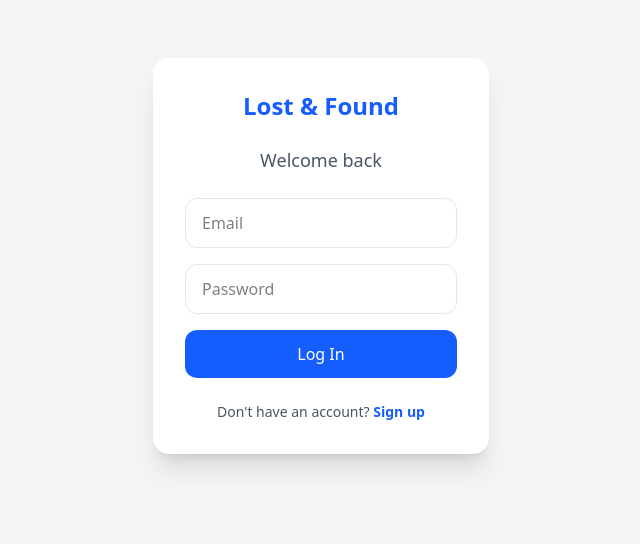
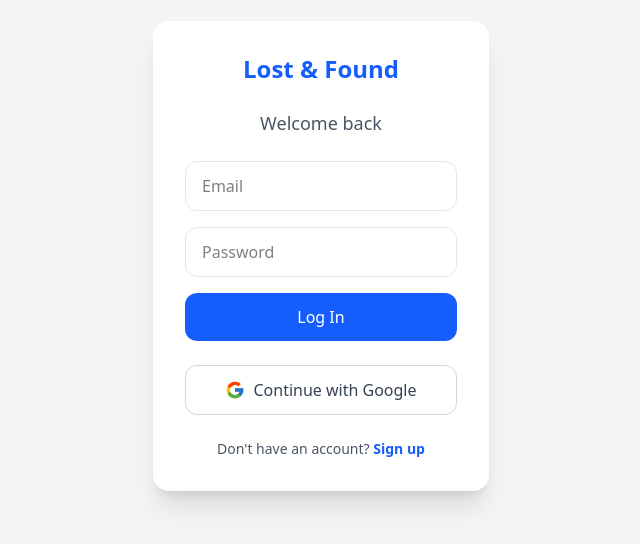
Before and after one commit to KenKenLim07/lost-and-found, a React (Vite) app: page / in a window 1280 px wide. Shown: the part 144-688 px from the top of the page, without its empty margins (319-959 px from the left). Built offline with nearby package versions, Linux system fonts and the light colour scheme.

Commit message:
added google auth

```diff
--- a/package.json
+++ b/package.json
@@ -20,6 +20,7 @@
     "framer-motion": "^12.7.4",
     "react": "^19.0.0",
     "react-dom": "^19.0.0",
+    "react-icons": "^5.5.0",
     "react-router-dom": "^7.5.2",
     "tailwindcss": "^4.1.4"
   },
--- a/src/components/AuthForm.jsx
+++ b/src/components/AuthForm.jsx
@@ -1,42 +1,58 @@
 import { useState } from 'react'
 import { supabase } from '../lib/supabase'
 import { motion, AnimatePresence } from 'framer-motion'
+import { FcGoogle } from 'react-icons/fc' // Google icon (optional)
 
 export default function AuthForm() {
+  // 🔐 Auth-related states
   const [email, setEmail] = useState('')
   const [password, setPassword] = useState('')
   const [isSignUp, setIsSignUp] = useState(false)
   const [error, setError] = useState(null)
   const [isLoading, setIsLoading] = useState(false)
-  const [isConfirmationSent, setIsConfirmationSent] = useState(false) // New state for confirmation message
+  const [isConfirmationSent, setIsConfirmationSent] = useState(false)
 
+  // 📥 Handle email/password login or signup
   const handleAuth = async (e) => {
     e.preventDefault()
     setError(null)
     setIsLoading(true)
-    setIsConfirmationSent(false) // Reset confirmation message on each attempt
+    setIsConfirmationSent(false)
 
     const { error } = isSignUp
       ? await supabase.auth.signUp({ email, password })
       : await supabase.auth.signInWithPassword({ email, password })
 
     if (isSignUp && !error) {
-      setIsConfirmationSent(true) // Show confirmation message if sign-up is successful
+      setIsConfirmationSent(true)
     } else if (error) {
       setError(error.message)
     }
+
     setIsLoading(false)
   }
 
+  // 🟢 Handle Google OAuth login
+  const handleGoogleLogin = async () => {
+    const { error } = await supabase.auth.signInWithOAuth({
+      provider: 'google',
+    })
+
+    if (error) {
+      setError(error.message)
+    }
+  }
+
+  // ✨ Animation configs
   const containerVariants = {
     hidden: { opacity: 0 },
     visible: {
       opacity: 1,
       transition: {
         staggerChildren: 0.1,
-        delayChildren: 0.2
-      }
-    }
+        delayChildren: 0.2,
+      },
+    },
   }
 
   const itemVariants = {
@@ -44,8 +60,8 @@ export default function AuthForm() {
     visible: {
       opacity: 1,
       scale: 1,
-      transition: { type: 'spring', stiffness: 300, damping: 24 }
-    }
+      transition: { type: 'spring', stiffness: 300, damping: 24 },
+    },
   }
 
   return (
@@ -55,10 +71,12 @@ export default function AuthForm() {
       animate="visible"
       variants={containerVariants}
     >
+      {/* 🔲 Auth card container */}
       <motion.div
         className="bg-white rounded-2xl shadow-xl p-8 space-y-6"
         variants={itemVariants}
       >
+        {/* 🧢 App title */}
         <motion.h1
           className="text-2xl font-bold text-center text-blue-600"
           variants={itemVariants}
@@ -66,6 +84,7 @@ export default function AuthForm() {
           Lost & Found
         </motion.h1>
 
+        {/* 🪪 Login or signup prompt */}
         <motion.h2
           className="text-lg text-gray-600 text-center"
           key={isSignUp ? 'signup' : 'login'}
@@ -76,6 +95,7 @@ export default function AuthForm() {
           {isSignUp ? 'Create an account' : 'Welcome back'}
         </motion.h2>
 
+        {/* 📧 Email/Password Form */}
         <form onSubmit={handleAuth} className="space-y-4">
           <motion.div variants={itemVariants}>
             <input
@@ -99,6 +119,7 @@ export default function AuthForm() {
             />
           </motion.div>
 
+          {/* 🧨 Error or confirmation messages */}
           <AnimatePresence mode="wait">
             {error && (
               <motion.p
@@ -124,9 +145,12 @@ export default function AuthForm() {
             )}
           </AnimatePresence>
 
+          {/* 🔘 Main auth button */}
           <motion.button
-            variants={itemVariants}
-            className={`w-full py-3 rounded-xl text-white font-medium transition-all ${
+            initial={{ opacity: 0 }}
+            animate={{ opacity: 1 }}
+            transition={{ duration: 0.5 }}
+            className={`w-full py-3 rounded-xl text-white font-medium ${
               isLoading
                 ? 'bg-gray-400 cursor-not-allowed'
                 : 'bg-blue-600 hover:bg-blue-700'
@@ -134,18 +158,24 @@ export default function AuthForm() {
             type="submit"
             disabled={isLoading}
           >
-            {isLoading ? (
-              <motion.span
-                animate={{ rotate: 360 }}
-                transition={{ duration: 1, repeat: Infinity, ease: "linear" }}
-                className="inline-block w-5 h-5 border-2 border-white border-t-transparent rounded-full"
-              />
-            ) : (
-              isSignUp ? 'Sign Up' : 'Log In'
-            )}
+            {isLoading ? 'Loading...' : isSignUp ? 'Sign Up' : 'Log In'}
+          </motion.button>
+
+          {/* 🟩 Google login button */}
+          <motion.button
+            onClick={handleGoogleLogin}
+            type="button"
+            initial={{ opacity: 0 }}
+            animate={{ opacity: 1 }}
+            transition={{ duration: 0.5 }}
+            className="w-full py-3 flex items-center justify-center gap-2 mt-2 rounded-xl bg-white border border-gray-300 hover:bg-gray-100 text-gray-700 font-medium"
+          >
+            <FcGoogle size={20} />
+            Continue with Google
           </motion.button>
         </form>
 
+        {/* 🔁 Toggle login/signup */}
         <motion.div
           className="text-center text-sm text-gray-600"
           variants={itemVariants}
```
Also changed, not shown: src/components/NavBar.jsx (+5 -5 lines), src/components/ItemList.jsx (indentation only), src/components/PostItemForm.jsx (indentation only), 1 other file (tests, documents, lock files or other folders).
